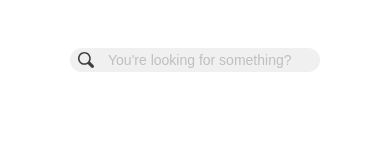
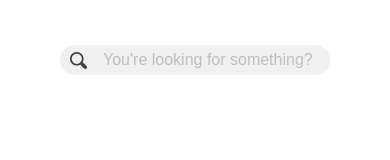
Before and after one commit to rqlromo/samyroad-test, a React (Create React App) app: page / in a window 390 px wide. Shown: the top 160 px of the page. Built offline with nearby package versions, Linux system fonts and the light colour scheme.

Commit message:
adjust measures and make ir responsive

```diff
--- a/src/components/search.js
+++ b/src/components/search.js
@@ -11,7 +11,7 @@ const Search = ({ withIcon }) => {
       <div className="searchForm__content">
         {withIcon && (
           <div className="searchForm__icon">
-            <IconSearch width="16" height="16" />
+            <IconSearch width="17" height="19" />
           </div>
         )}
         <input
--- a/src/stylesheets/components/_components.forms.scss
+++ b/src/stylesheets/components/_components.forms.scss
@@ -7,14 +7,15 @@
 }
 
 .searchForm__content {
-  width: 250px;
-  height: $sizeTwentyFour;
+  width: 270px;
+  height: $sizeThirty;
   background-color: $greyBasic;
-  border-radius: $sizeTwelve;
+  border-radius: 15px;
   @include flex-row-vertically-centered;
+  padding-right: $sizeSixteen;
 }
 
 .searchForm__icon {
-  height: $sizeSixteen;
-  margin: 0 $sizeTwelve 0 $sizeEight;
+  height: 19px;
+  margin: 0 $sizeFourteen 0 $sizeTen;
 }
--- a/src/stylesheets/components/_components.input.scss
+++ b/src/stylesheets/components/_components.input.scss
@@ -1,11 +1,12 @@
 .searchForm__input {
-  width: 200px;
-  height: $sizeTwentyFour;
+  width: 240px;
+  height: $sizeThirty;
   background-color: transparent;
-  border-radius: $sizeTwelve;
+  color: $greyDark;
 
   &::placeholder {
-    font-size: $sizeFourteen;
+    font-size: $sizeSixteen;
+    line-height: $sizeTwenty;
     color: $greySoft;
   }
 }
--- a/src/stylesheets/index.css
+++ b/src/stylesheets/index.css
@@ -40,6 +40,14 @@
 html,
 * {
   box-sizing: border-box; }
+
+/**
+  * Remove outline on focused element
+  */
+*
+*:focus,
+*:active {
+  outline: 0 !important; }
 
 body,
 h1, h2, h3, h4, h5, h6,
@@ -92,16 +100,17 @@ input {
       margin: initial; } }
 
 .searchForm__content {
-  width: 250px;
-  height: 24px;
+  width: 270px;
+  height: 30px;
   background-color: #F0F0F0;
-  border-radius: 12px;
+  border-radius: 15px;
   display: flex;
-  align-items: center; }
+  align-items: center;
+  padding-right: 16px; }
 
 .searchForm__icon {
-  height: 16px;
-  margin: 0 12px 0 8px; }
+  height: 19px;
+  margin: 0 14px 0 10px; }
 
 .header {
   width: 100%;
@@ -123,12 +132,13 @@ input {
       width: 100px; } }
 
 .searchForm__input {
-  width: 200px;
-  height: 24px;
+  width: 240px;
+  height: 30px;
   background-color: transparent;
-  border-radius: 12px; }
+  color: #3E3E40; }
   .searchForm__input::placeholder {
-    font-size: 14px;
+    font-size: 16px;
+    line-height: 20px;
     color: #BFBFBF; }
 
 /* =====================================================
--- a/src/stylesheets/settings/_settings.core.scss
+++ b/src/stylesheets/settings/_settings.core.scss
@@ -35,10 +35,13 @@
  ************************************************************/
 $sizeFour           : 4px;
 $sizeEight          : 8px;
+$sizeTen            : 10px;
 $sizeTwelve         : 12px;
 $sizeFourteen       : 14px;
 $sizeSixteen        : 16px;
+$sizeTwenty         : 20px;
 $sizeTwentyFour     : 24px;
+$sizeThirty         : 30px;
 $sizeThirtySix      : 36px;
 $sizeFourtyEight    : 48px;
 
```
Also changed, not shown: src/stylesheets/generic/_generic.reset.scss (+10 -0 lines).
